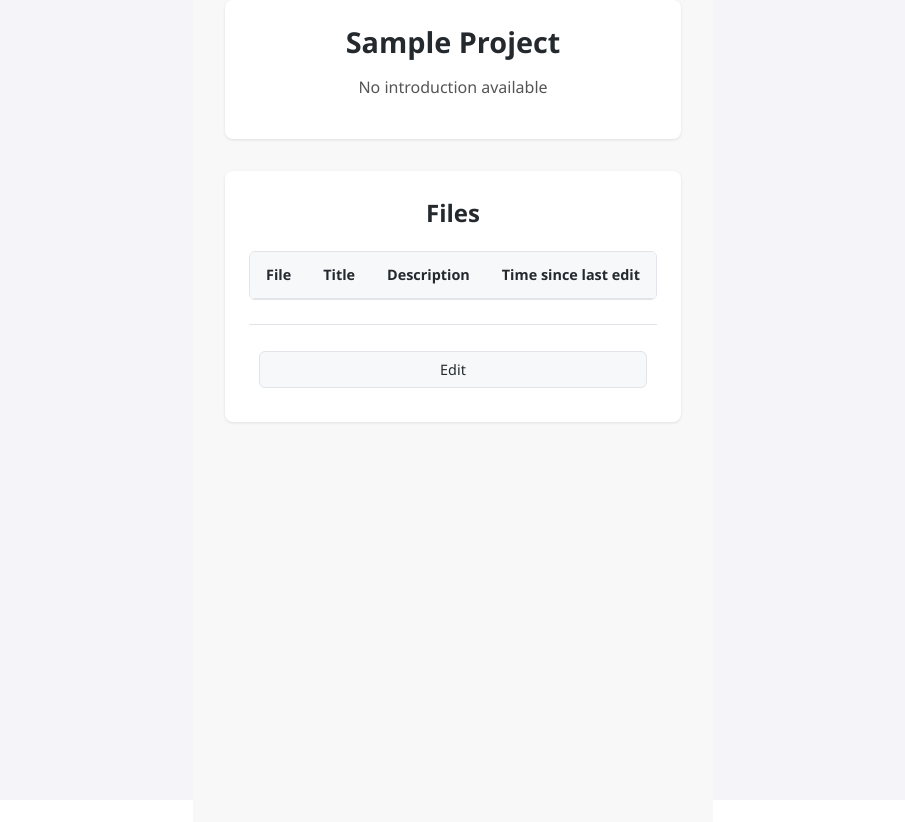
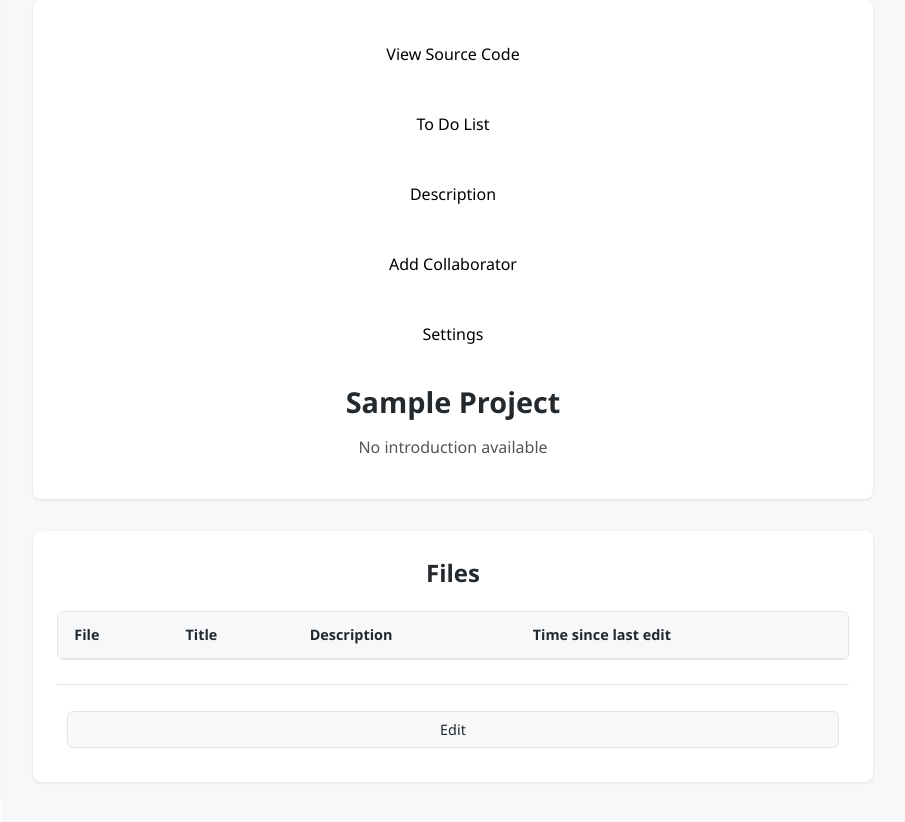
Before and after one commit to jnazario2000/flowdoc, a React (Vite) app: page /repository in a window 1280 px wide. Shown: the top 822 px of the page, without its empty margins (187-1092 px from the left). Built offline with nearby package versions, Linux system fonts and the light colour scheme.

Commit message:
added header buttons

```diff
--- a/src/pages/RepositoryPage.css
+++ b/src/pages/RepositoryPage.css
@@ -1,4 +1,26 @@
 /* Main Container Styles */
+
+.header-top-buttons {
+    display: flex;
+    gap: 10px;
+    margin-bottom: 20px;
+    flex-wrap: wrap;
+}
+
+.header-button {
+    padding: 8px 16px;
+    background-color: #ffffff;
+    border: 1px solid #ffffff;
+    border-radius: 4px;
+    cursor: pointer;
+    font-size: 16px;
+    color: #000000;
+    transition: background-color 0.2s;
+}
+
+.header-button:hover {
+    background-color: #e0e0e0;
+}
 .project-container {
     max-width: 1200px;
     margin: 0 auto;
@@ -158,7 +180,7 @@
     margin-bottom: 1rem;
     border: 1px solid #d1d5da;
     border-radius: 6px;
-    color: #24292e;
+    color: #d3dce4;
 }
 
 .edit-textarea {
@@ -171,7 +193,7 @@
     font-family: inherit;
     font-size: 1rem;
     line-height: 1.5;
-    color: #24292e;
+    color: #eff2f4;
 }
 
 /* Cell Editing */
@@ -182,8 +204,8 @@
     border-radius: 4px;
     font-family: inherit;
     font-size: 0.9rem;
-    color: #24292e;
-    background-color: white;
+    color: #f2f6fa;
+    background-color: #1e1919;
 }
 
 .edit-cell-input:focus {
--- a/src/pages/RepositoryPage.jsx
+++ b/src/pages/RepositoryPage.jsx
@@ -49,6 +49,13 @@ function ProjectPage() {
     return (
         <div className="project-container">
             <header className="project-header">
+                <div className="header-top-buttons">
+                    <button className="header-button">View Source Code</button>
+                    <button className="header-button">To Do List</button>
+                    <button className="header-button">Description</button>
+                    <button className="header-button">Add Collaborator</button>
+                    <button className="header-button">Settings</button>
+                </div>
                 <div className="header-content">
                     {isEditing ? (
                         <>
```
